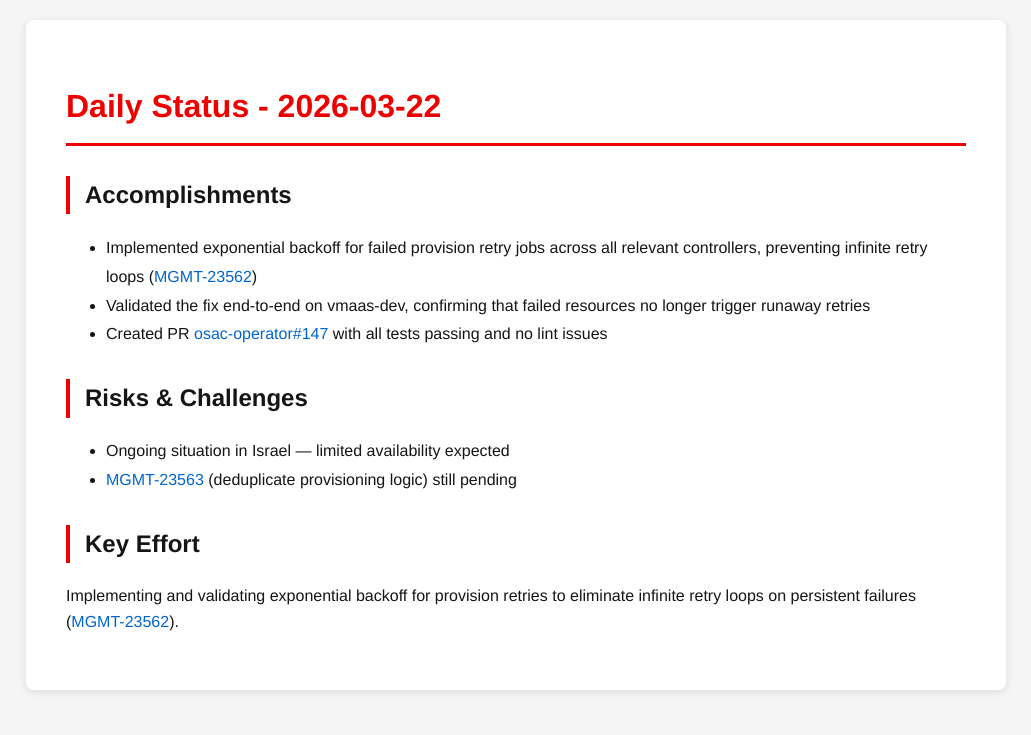
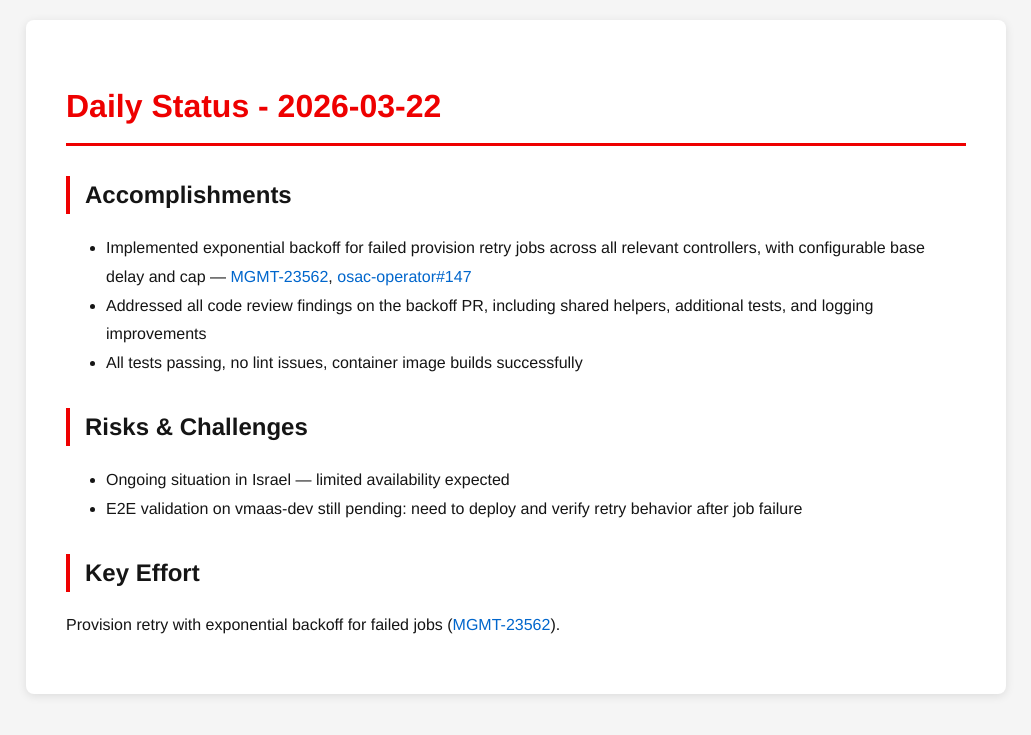
Before and after one commit to tzvatot/daily-status, a Jekyll site: the page built from 2026-03-22.md, in a window 1280 px wide. Shown: the top 735 px of the page, without its empty margins (124-1155 px from the left). Built offline with Jekyll 4.4.1, drawn with Linux system fonts in a browser that asks for light colours.

Commit message:
Daily status update - 2026-03-22

```diff
--- a/2026-03-22.md
+++ b/2026-03-22.md
@@ -7,13 +7,13 @@ date: 2026-03-22
 # Daily Status - 2026-03-22
 
 ## Accomplishments
-- Implemented exponential backoff for failed provision retry jobs across all relevant controllers, preventing infinite retry loops ([MGMT-23562](https://issues.redhat.com/browse/MGMT-23562))
-- Validated the fix end-to-end on vmaas-dev, confirming that failed resources no longer trigger runaway retries
-- Created PR [osac-operator#147](https://github.com/osac-project/osac-operator/pull/147) with all tests passing and no lint issues
+- Implemented exponential backoff for failed provision retry jobs across all relevant controllers, with configurable base delay and cap — [MGMT-23562](https://issues.redhat.com/browse/MGMT-23562), [osac-operator#147](https://github.com/osac-project/osac-operator/pull/147)
+- Addressed all code review findings on the backoff PR, including shared helpers, additional tests, and logging improvements
+- All tests passing, no lint issues, container image builds successfully
 
 ## Risks & Challenges
 - Ongoing situation in Israel — limited availability expected
-- [MGMT-23563](https://issues.redhat.com/browse/MGMT-23563) (deduplicate provisioning logic) still pending
+- E2E validation on vmaas-dev still pending: need to deploy and verify retry behavior after job failure
 
 ## Key Effort
-Implementing and validating exponential backoff for provision retries to eliminate infinite retry loops on persistent failures ([MGMT-23562](https://issues.redhat.com/browse/MGMT-23562)).
+Provision retry with exponential backoff for failed jobs ([MGMT-23562](https://issues.redhat.com/browse/MGMT-23562)).
```
